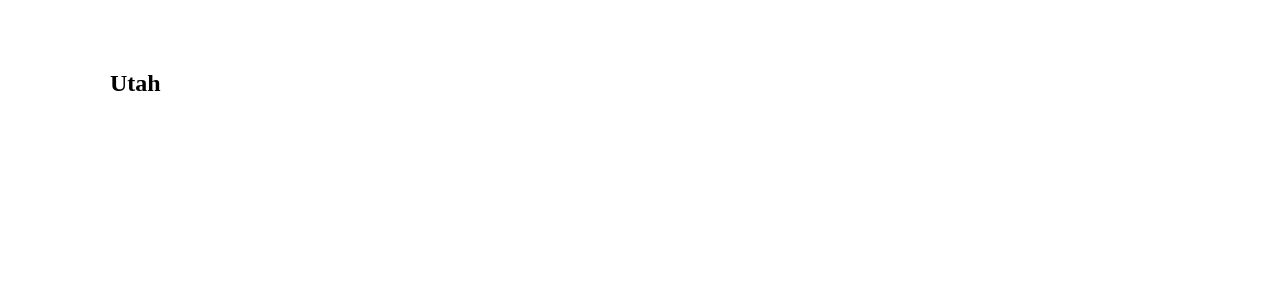
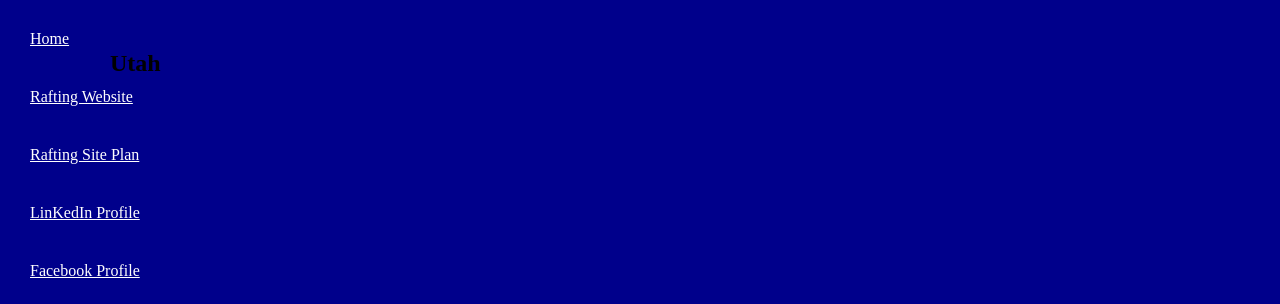
Before and after one commit to VinKage4/wdd130, a plain HTML site: page index.html in a window 1280 px wide. Shown: the top 304 px of the page. Drawn offline with Linux system fonts and the light colour scheme; files that its build step writes are made by us from their sources.

Commit message:
add margin

```diff
--- a/styles.css
+++ b/styles.css
@@ -1,3 +1,12 @@
+* {
+    margin: 0;
+    padding: 0;
+    box-sizing: border-box;
+}
+nav {
+    background-color: darkblue;
+    padding: 10px;
+}
 nav a {
     color: white;
     display: block;
```
